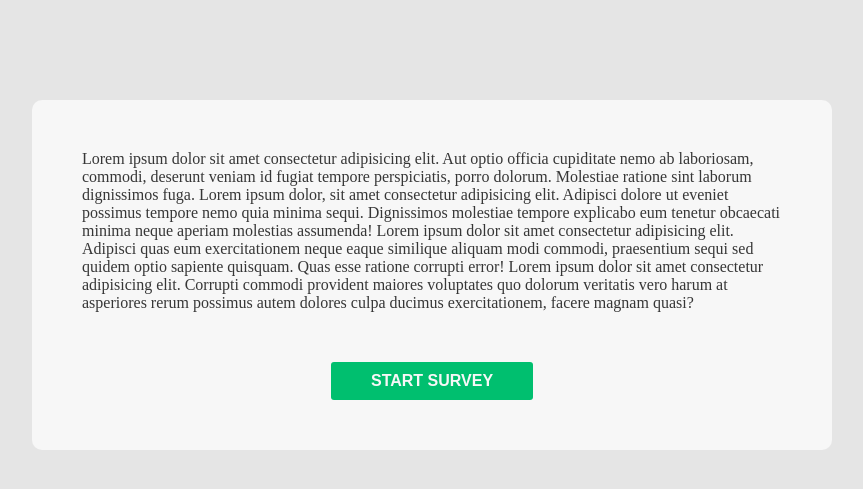
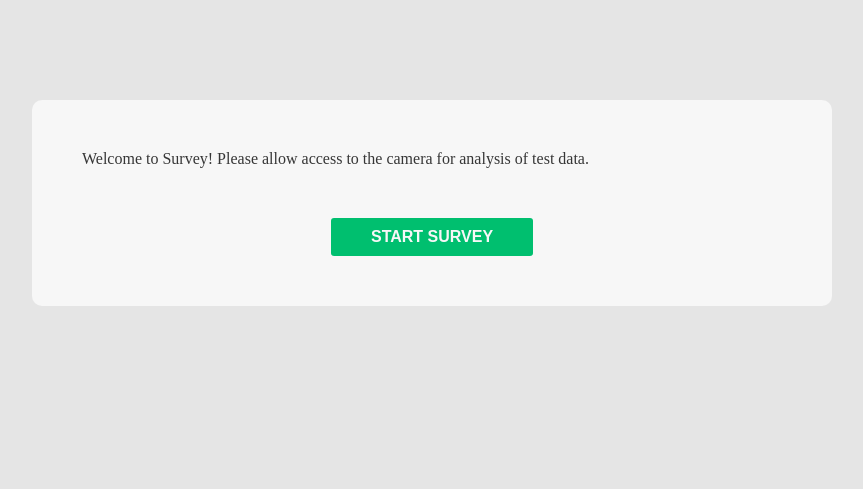
Before and after one commit to srgynmv/EmoteSurvey, a Django app: page /survey in a window 1280 px wide. Shown: the top 489 px of the page, without its empty margins (208-1071 px from the left). Run offline with Django 3.2, Linux system fonts and the light colour scheme.

Commit message:
Created a SPA using Vue.js Supported all types of questions

```diff
--- /dev/null
+++ b/emotesurvey/static/js/index.js
@@ -0,0 +1,132 @@
+Vue.options.delimiters = ["[[", "]]"]
+
+Vue.component('survey-greet', {
+    template: `
+    <div class="content-box">
+        <div class="content" v-html="content"></div>
+        <div class="content-footer">
+            <button class="accept-button" @click="swapComponent('survey-question')">START SURVEY</button>
+        </div>
+    </div>`,
+    props: ['swapComponent'],
+    data: function () {
+        return {
+            content: "Welcome to Survey! Please allow access to the camera for analysis of test data."
+        }
+    },
+})
+
+Vue.component('survey-question', {
+    template: `
+    <div class="content-box">
+        <div>
+            <div class="content" v-html="content"></div>
+            <div class="content" v-if="type === 'single'">
+                <div v-for="answer in answers">
+                <label>
+                    <input type="radio" v-model="result" :value="answer">
+                    [[ answer ]]
+                </label>
+                </div>
+            </div>
+            <div class="content" v-if="type === 'multiple'">
+                <div v-for="answer in answers">
+                <label>
+                    <input type="checkbox" v-model="result" :value="answer">
+                    [[ answer ]]
+                </label>
+                </div>
+            </div>
+            <div class="content" v-if="type === 'text'">
+                <input type="text" placeholder="Type answer here" v-model="result">
+            </div>
+            <div class="content-footer">
+                <button class="accept-button" v-bind:disabled=isSubmitButtonDisabled @click="submitResult">
+                    <span v-if=last>SUBMIT AND FINISH</span>
+                    <span v-else>SUBMIT AND NEXT</span>
+                </button>
+            </div>
+        </div>
+    </div>`,
+    props: ['swapComponent'],
+    data: function () {
+        return {
+            content: 'Loading...',
+            type: null,
+            answers: [],
+            result: null,
+            last: false
+        }
+    },
+    computed: {
+        isSubmitButtonDisabled: function () {
+            return this.result === null
+        }
+    },
+    methods: {
+        setCurrentQuestion(question) {
+            this.currentQuestion = question
+            this.content = question.text
+            this.type = question.type
+            this.answers = question.answers
+            this.last = question === this.questions[this.questions.length - 1]
+
+            switch (this.type) {
+                case 'text':
+                    this.result = ''
+                    break
+                case 'multiple':
+                    this.result = []
+                    break
+                default:
+                    this.result = null
+            }
+        },
+        submitResult() {
+            console.log(this.result)
+            let questions = this.questions
+            let nextQuestionIdx = questions.indexOf(this.currentQuestion) + 1
+            if (nextQuestionIdx < questions.length) {
+                this.setCurrentQuestion(questions[nextQuestionIdx])
+            }
+            else {
+                this.swapComponent('survey-thanks')
+            }
+        }
+    },
+    mounted() {
+        axios.get('/api/questions')
+            .then(response => {
+                this.questions = response.data
+                this.setCurrentQuestion(this.questions[0])
+            })
+    },
+})
+
+Vue.component('survey-thanks', {
+    template: `
+    <div class="content-box">
+        <div class="content" v-html="content"></div>
+        <div class="content-footer">
+            <button class="accept-button" @click="swapComponent('survey-question')">START AGAIN</button>
+        </div>
+    </div>`,
+    props: ['swapComponent'],
+    data: function () {
+        return {
+            content: "Thanks for answering the survey! If you want to pass it again, click the button below."
+        }
+    },
+})
+
+var app = new Vue({
+    el: '#app',
+    data: {
+        currentComponent: 'survey-greet'
+    },
+    methods: {
+        swapComponent: function(component) {
+          this.currentComponent = component
+        }
+    }
+});
--- a/emotesurvey/templates/survey.html
+++ b/emotesurvey/templates/survey.html
@@ -4,17 +4,14 @@
   <meta charset="utf-8">
   <meta name="viewport" content="width=device-width, initial-scale=1">
   <link rel="stylesheet" href="{% static 'css/styles.css' %}">
-  <script src="{% static 'js/button.js' %}"></script>
+  <script src="https://cdn.jsdelivr.net/npm/vue/dist/vue.js"></script>
+  <script src="https://unpkg.com/axios/dist/axios.min.js"></script>
   <title>Survey</title>
 </head>
 <body>
-  <div class="content-box">
-    <div class="content">
-      Lorem ipsum dolor sit amet consectetur adipisicing elit. Aut optio officia cupiditate nemo ab laboriosam, commodi, deserunt veniam id fugiat tempore perspiciatis, porro dolorum. Molestiae ratione sint laborum dignissimos fuga. Lorem ipsum dolor, sit amet consectetur adipisicing elit. Adipisci dolore ut eveniet possimus tempore nemo quia minima sequi. Dignissimos molestiae tempore explicabo eum tenetur obcaecati minima neque aperiam molestias assumenda! Lorem ipsum dolor sit amet consectetur adipisicing elit. Adipisci quas eum exercitationem neque eaque similique aliquam modi commodi, praesentium sequi sed quidem optio sapiente quisquam. Quas esse ratione corrupti error! Lorem ipsum dolor sit amet consectetur adipisicing elit. Corrupti commodi provident maiores voluptates quo dolorum veritatis vero harum at asperiores rerum possimus autem dolores culpa ducimus exercitationem, facere magnam quasi?
-    </div>
-    <div class="content-footer">
-      <button class="accept-button">START SURVEY</button>
-    </div>
+  <div id="app">
+    <div :is="currentComponent" :swap-component="swapComponent"></div>
   </div>
+  <script src="{% static 'js/index.js' %}"></script>
 </body>
 </html>
```
Also changed, not shown: emotesurvey/static/js/button.js (deleted, +0 -15 lines).
